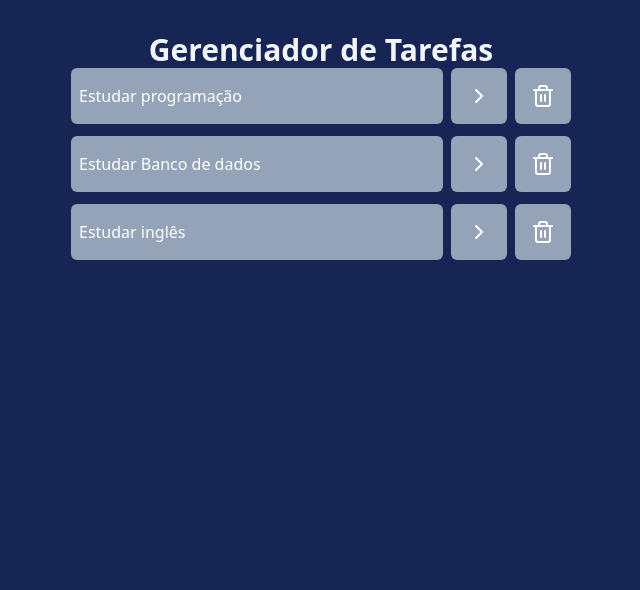
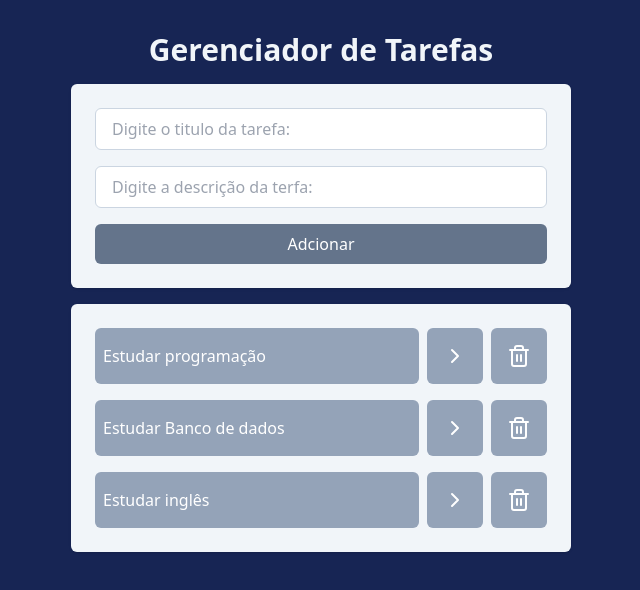
Before and after one commit to brunofragaa97/Gerenciador-de-Tarefa, a React (Vite) app: page /task in a window 1280 px wide. Shown: the top 590 px of the page, without its empty margins (319-959 px from the left). Built offline with nearby package versions, Linux system fonts and the light colour scheme.

Commit message:
versão 0.0.4
Adicionado componente para adcionar tarefas, acima da lista de tarefas. Somente input e estilização, sem inteligencia. Inteligencia será implementada na proxima versão.

```diff
--- a/src/App.jsx
+++ b/src/App.jsx
@@ -1,8 +1,11 @@
 import { useState } from "react"; // Importa o hook useState do React para gerenciar estados
 import AddTask from "./components/AddTask"; // Importa o componente para adicionar tarefas
 import Tasks from "./components/Tasks"; // Importa o componente que renderiza a lista de tarefas
+import { Recycle } from "lucide-react";
 
 function App() {
+
+
   // Declara um estado para armazenar o histórico das tarefas (para desfazer alterações)
   const [taskHistory, setTaskHistory] = useState([]);
 
@@ -69,12 +72,13 @@ function App() {
 
   return (
     <div className="w-screen h-screen bg-blue-950 flex justify-center p-8">
-      <div className="w-[500px]">
+      <div className="space-y-4 w-[500px]">
         <h1 className="text-3xl text-slate-100 font-bold text-center">
           Gerenciador de Tarefas
         </h1>
 
         {/* Renderiza o componente de tarefas, passando as tarefas e as funções como props */}
+        <AddTask />
         <Tasks
           tasks={tasks}
           onTaskClick={onTaskClick}
@@ -85,9 +89,10 @@ function App() {
         {taskHistory.length > 0 && (
           <button
             onClick={undoLastChange} // Função chamada ao clicar no botão
-            className="fixed bottom-10 right-10 bg-red-500 text-white p-3 rounded-full shadow-lg"
+            className="fixed bottom-10 right-10 bg-red-500 text-white p-3 rounded-full shadow-lg text-center"
           >
-            Desfazer
+          <Recycle />
+
           </button>
         )}
       </div>
--- a/src/components/AddTask.jsx
+++ b/src/components/AddTask.jsx
@@ -1,5 +1,17 @@
 function AddTask(){
-    return <h1> Add Task</h1>;
+   return (
+        <div className="space-y-4 p-6 bg-slate-100 rounded-md shadow flex flex-col">
+            <input
+                type="text"
+                placeholder="Digite o titulo da tarefa: "
+                className="border border-slate-300 outline-slate-400 px-4 py-2 rounded-md"></input>
+            <input
+                type="text"
+                placeholder="Digite a descrição da terfa: "
+                className="border border-slate-300 outline-slate-400 px-4 py-2 rounded-md"></input>
+            <button  className="bg-slate-500 text-white px-4 py-2 rounded-md font-medium">Adcionar</button>
+        </div>
+   );
 }
 
 export default AddTask;
--- a/src/components/Tasks.jsx
+++ b/src/components/Tasks.jsx
@@ -3,7 +3,7 @@ import { Trash2 } from "lucide-react";
 
 function Tasks(props) {
   return (
-    <ul className="space-y-3">
+    <ul className="space-y-4 p-6 bg-slate-100 rounded-md shadow">
       {props.tasks.map((task) => (
         <li key={task.id} className="flex gap-2">
           <button
```
